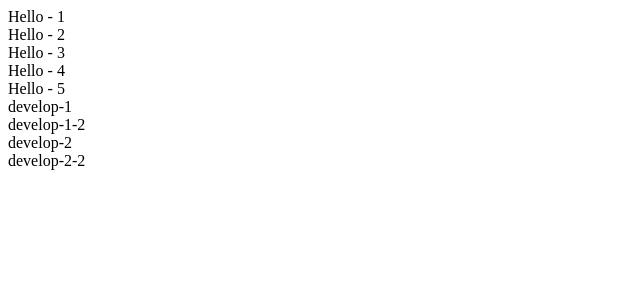
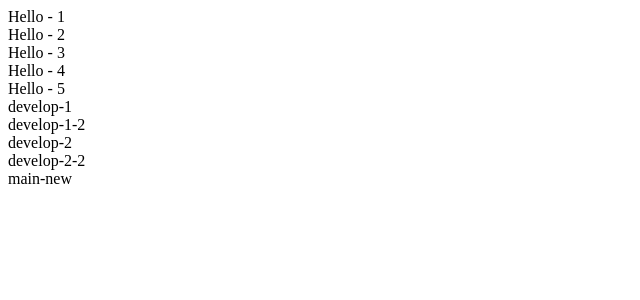
Before and after one commit to RomanOlyvko/nextjs, a Next.js app: page / in a window 1280 px wide. Shown: the top 300 px of the page, without its empty margins (0-640 px from the left). Built offline with nearby package versions, Linux system fonts and the light colour scheme.

Commit message:
New main

```diff
--- a/pages/index.js
+++ b/pages/index.js
@@ -18,6 +18,7 @@ export default function Home() {
       <div>develop-1-2</div>
       <div>develop-2</div>
       <div>develop-2-2</div>
+      <div>main-new</div>
     </main>
 
     </div>
```
